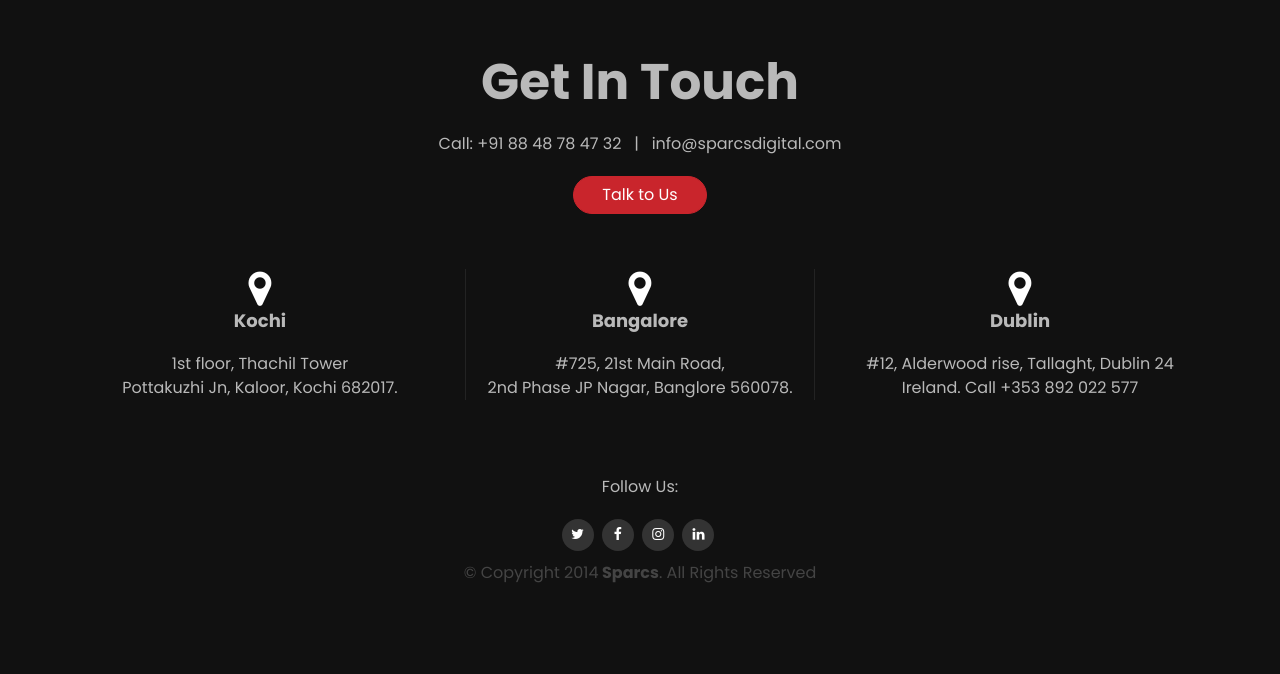
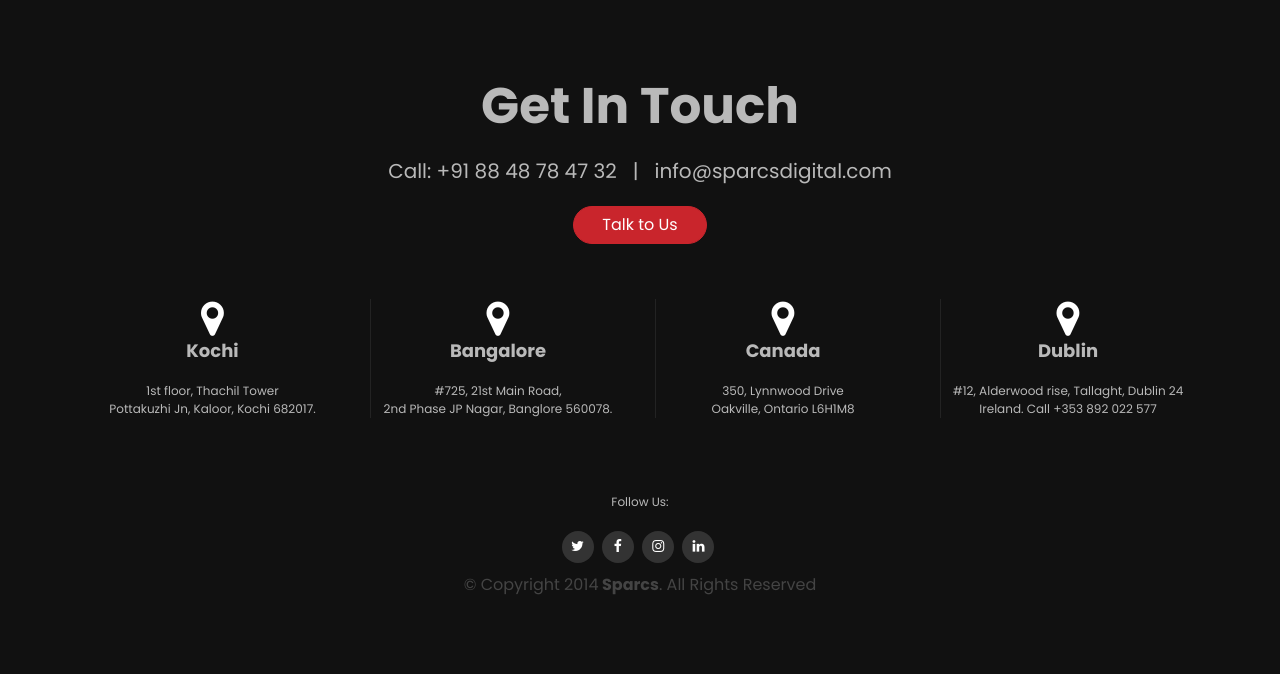
Before and after one commit to SparcsDigitalAgency/sparcs, a PHP site: page /Git/sparcs-new/work/marian.php in a window 1280 px wide. Shown: the part 1065-1739 px from the top of the page. Before the commit the page ends 1648 px from the top, so only its background shows below. Run offline with PHP 8.4, Linux system fonts and the light colour scheme; some libraries are stand-ins or nearby versions.

Commit message:
update works

```diff
--- a/sparcs-new/css/style.css
+++ b/sparcs-new/css/style.css
@@ -928,7 +928,9 @@ font-weight: 700;
 }
 #contact p {
 color: #b9b9b9;
-}
+font-size:12px;
+}
+.footerphone{font-size:20px !important;}
 #contact h3 {
 color: #b9b9b9;
 }
@@ -962,7 +964,8 @@ background: #c9252c;
 padding: 0px;
 }
 .middle{
-border-left: 1px solid #dddddd17;border-right: 1px solid #dddddd17;
+border-left: 1px solid #dddddd17;
+/*border-right: 1px solid #dddddd17;*/
 }
 /*--------------------------------------------------------------
 # MEDIA QUERY MOBILE
--- a/sparcs-new/partials/footer.php
+++ b/sparcs-new/partials/footer.php
@@ -4,28 +4,35 @@
          <div class="col-lg-12">
             <div class="contact-content text-center">
                <h2 class="wow fadeInUp">Get In Touch</h2>
-               <p class="wow fadeInUp">Call: +91 88 48 78 47 32 &nbsp; | &nbsp; info@sparcsdigital.com</p>
+               <p class="wow fadeInUp footerphone">Call: +91 88 48 78 47 32 &nbsp; | &nbsp; info@sparcsdigital.com</p>
                <a href="<?php echo $path; ?>contact" class="btn btn-readmore wow fadeInUp">Talk to Us</a>
             </div>
          </div>
       </div>
       <div class="row text-center contactpadding">
-         <div class="col-md-4 wow fadeInUp">
+         <div class="col-md-3 wow fadeInUp">
             <div class="contact-address">
                <i class="fa fa-map-marker" aria-hidden="true"></i>
                <h4>Kochi</h4>
                <p>1st floor, Thachil Tower<br>Pottakuzhi Jn, Kaloor, Kochi 682017.</p>
             </div>
          </div>
-         <div class="col-md-4 wow fadeInUp" >
+         <div class="col-md-3 wow fadeInUp" >
             <div class="contact-address middle" >
                <i class="fa fa-map-marker" aria-hidden="true"></i>
                <h4>Bangalore</h4>
                <p>#725, 21st Main Road,<br>2nd Phase JP Nagar, Banglore 560078.</p>
             </div>
          </div>
-         <div class="col-md-4 wow fadeInUp">
-            <div class="contact-address">
+         <div class="col-md-3 wow fadeInUp">
+            <div class="contact-address middle">
+               <i class="fa fa-map-marker" aria-hidden="true"></i>
+               <h4>Canada</h4>
+               <p>350, Lynnwood Drive<br>Oakville, Ontario L6H1M8</p>
+            </div>
+         </div>
+         <div class="col-md-3 wow fadeInUp">
+            <div class="contact-address middle">
                <i class="fa fa-map-marker" aria-hidden="true"></i>
                <h4>Dublin</h4>
                <p>#12, Alderwood rise, Tallaght, Dublin 24<br>Ireland. Call +353 892 022 577</p>
--- a/sparcs-new/work/esmart.php
+++ b/sparcs-new/work/esmart.php
@@ -21,7 +21,7 @@
       <div class="row">
          <div class="text-holder auto-margin wow fadeInUp">
             <h2>Identity and Branding</h2>
-            <p>For eSmart, a high end retail store specialising in State-of-the-Art Security products & systems, we created an identity based on ‘hidden eye’ of the Security Camera, a quintessential symbol of the concept of Security.The letter E stands for Electronic and is connected with all Smart Technologies.The Red color was selected to evoke the fiery martial nature of Security : the act of guarding.</p>
+            <p>For eSmart, a high end retail store specialising in State-of-the-Art Security products & systems, we created an identity based on the ‘hidden eye’ of the Security Camera, a quintessential symbol of the concept of Security. The letter E stands for Electronic and is connected with all Smart Technologies. The Red color was selected to evoke the fiery martial nature of Security : the act of guarding.</p>
          </div>
          <div class="col-lg-6 auto-margin">
             <div class="img-holder auto-margin">
--- a/sparcs-new/work/marian.php
+++ b/sparcs-new/work/marian.php
@@ -27,15 +27,15 @@
          <div class="col-lg-6 paddingsidestop80">
             <div class="portfolio-section-textholder">
                <img src="<?php echo $path; ?>img/marian/logo.png" alt="" class="img-responsive wow fadeInRight">
-               <p class="wow fadeInRight ">A fresh website created for Marian TV, A Christian Devotional channel.</p>
+               <p class="wow fadeInRight ">A website developed from the scratch for Marian Times, A Christian Devotional Newsportal.</p>
             </div>
             <div class="portfolio-section-textholder wow fadeInRight">
                <div class="icon"><i class="fa fa-check-circle"></i></div>
-               <p class="description">The Website was designed with CMS enabling easy upload of fresh news content.</p>
+               <p class="description">The Website was designed with CMS technology to enable easy update of latest news & articles.</p>
             </div>
             <div class="portfolio-section-textholder wow fadeInRight">
                <div class="icon"><i class="fa fa-check-circle"></i></div>
-               <p class="description">Provision was made for the inclusion of ad banners as also videos related to devotion and spirituality.</p>
+               <p class="description">Provision was made for the inclusion of ad banners as also videos related to devotion & spirituality.</p>
             </div>
             <div class="portfolio-section-textholder wow fadeInRight">
                <div class="icon"><i class="fa fa-check-circle"></i></div>
```
